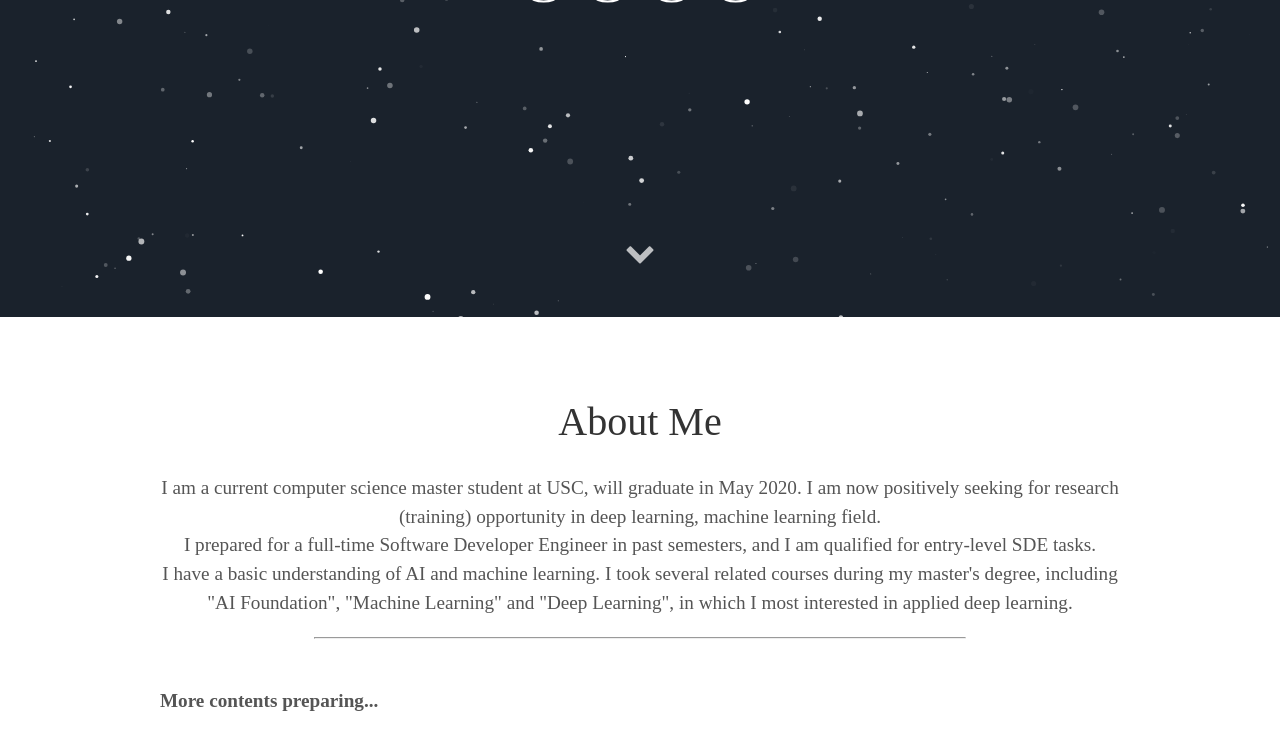
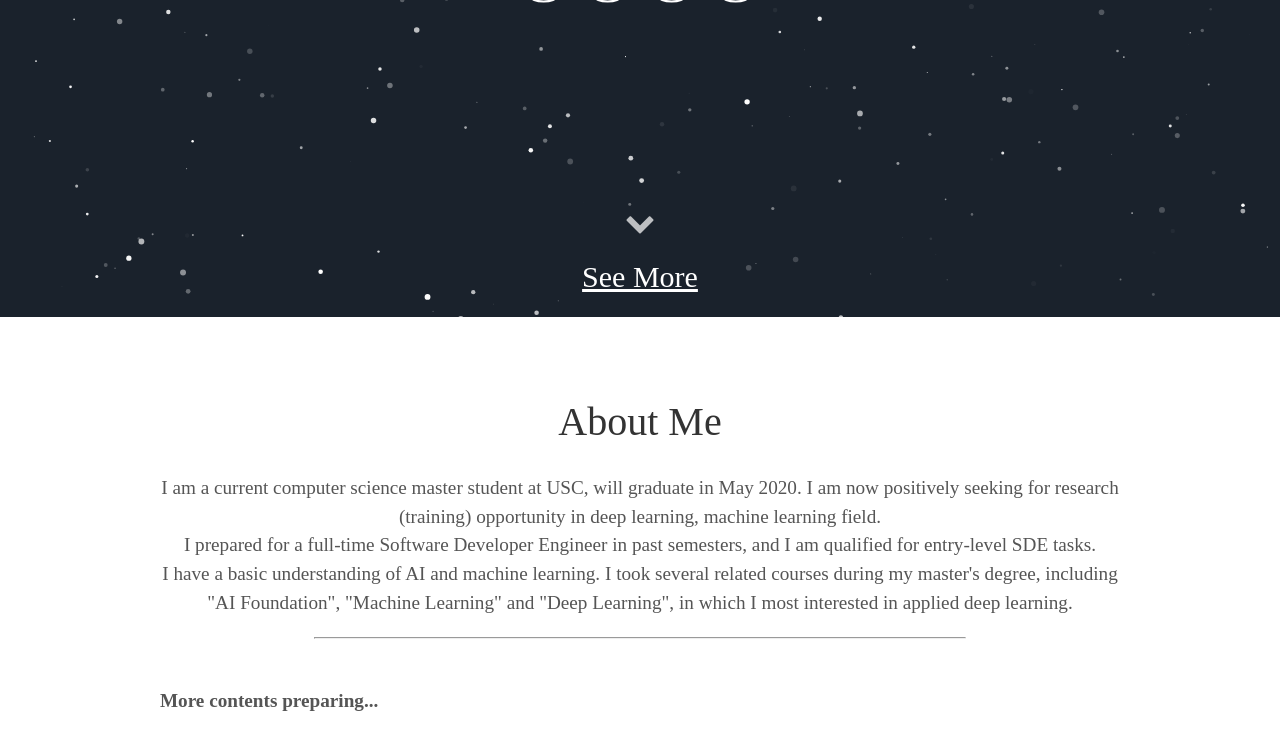
Before and after one commit to ziangqin-stu/ziangqin-stu.github.io, a Jekyll site: the page built from index.html, in a window 1280 px wide and 900 px high, scrolled down 583 px. Shown: the top 750 px of the window. Built offline with Jekyll 4.4.1, drawn with Linux system fonts in a browser that asks for light colours; some web fonts are replaced.

Commit message:
modified home css

```diff
--- a/_includes/header.html
+++ b/_includes/header.html
@@ -11,11 +11,11 @@
 
         <a aria-label="My LinkedIn" target="_blank" href="https://www.linkedin.com/in/ziang-qin"><i class="icon fa fa-linkedin-square" aria-hidden="true"></i></a>
         <a aria-label="My Github" target="_blank" href="https://github.com/ziangqin-stu"><i class="icon fa fa-github-alt" aria-hidden="true"></i></a>
-        <a aria-label="My Blog" target="_blank" href="https://www.google.com"><i class="icon fa fa-list" aria-hidden="true"></i></a>
+        <a aria-label="My Blog" target="_blank" title="My Blog" href="https://www.google.com"><i class="icon fa fa-list" aria-hidden="true"></i></a>
       </div>
       <div class="header-links">
         <!-- <a class="link" href="#about" data-scroll>About Me</a> -->
       </div>
   </div>
-  <a class="down" href="#about" data-scroll><i class="icon fa fa-chevron-down" aria-hidden="true"></i></a>
+  <a class="down" href="#about" data-scroll><i class="icon fa fa-chevron-down" aria-hidden="true"></i>See More</a>
 </div>
```
Also changed, not shown: 3 other files.
